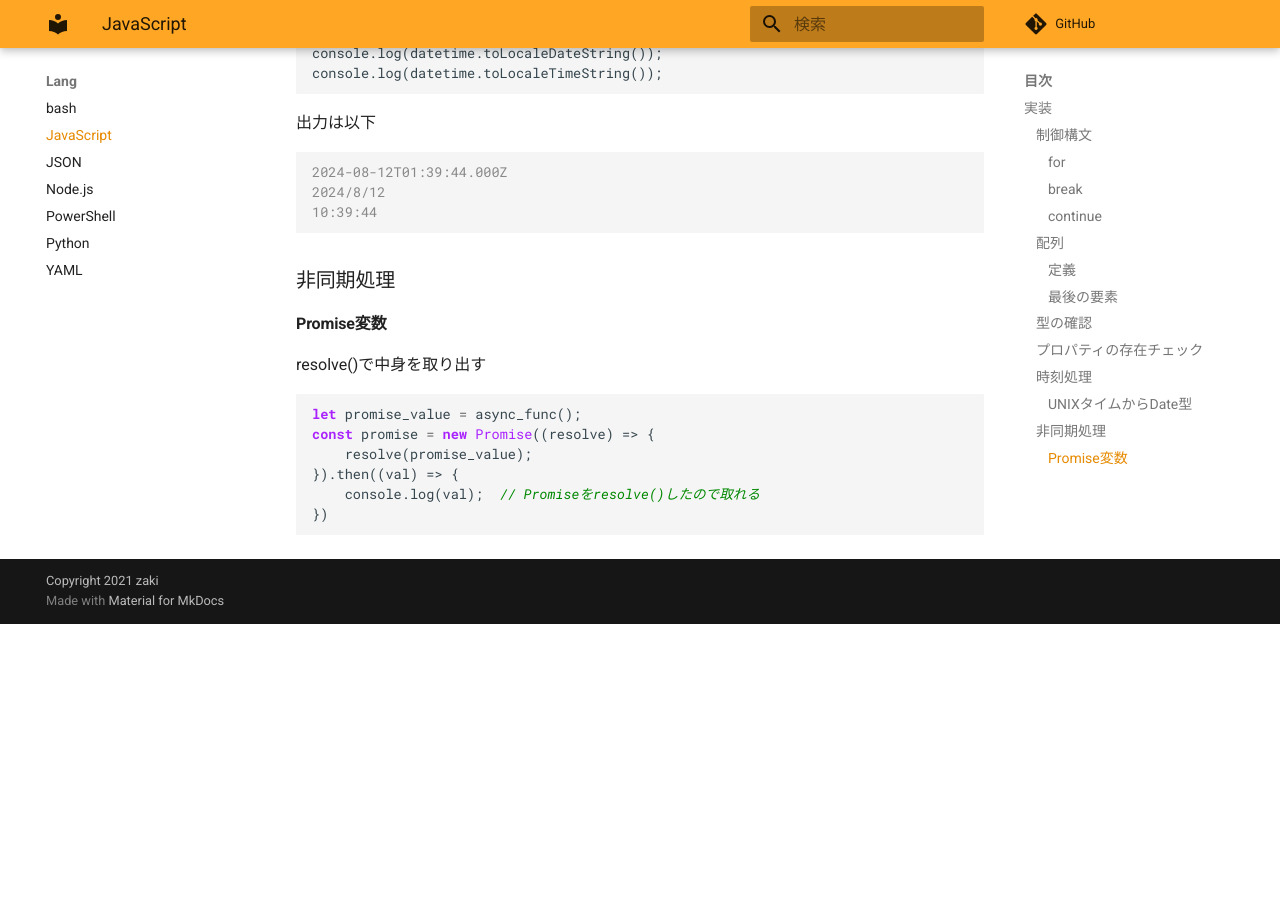
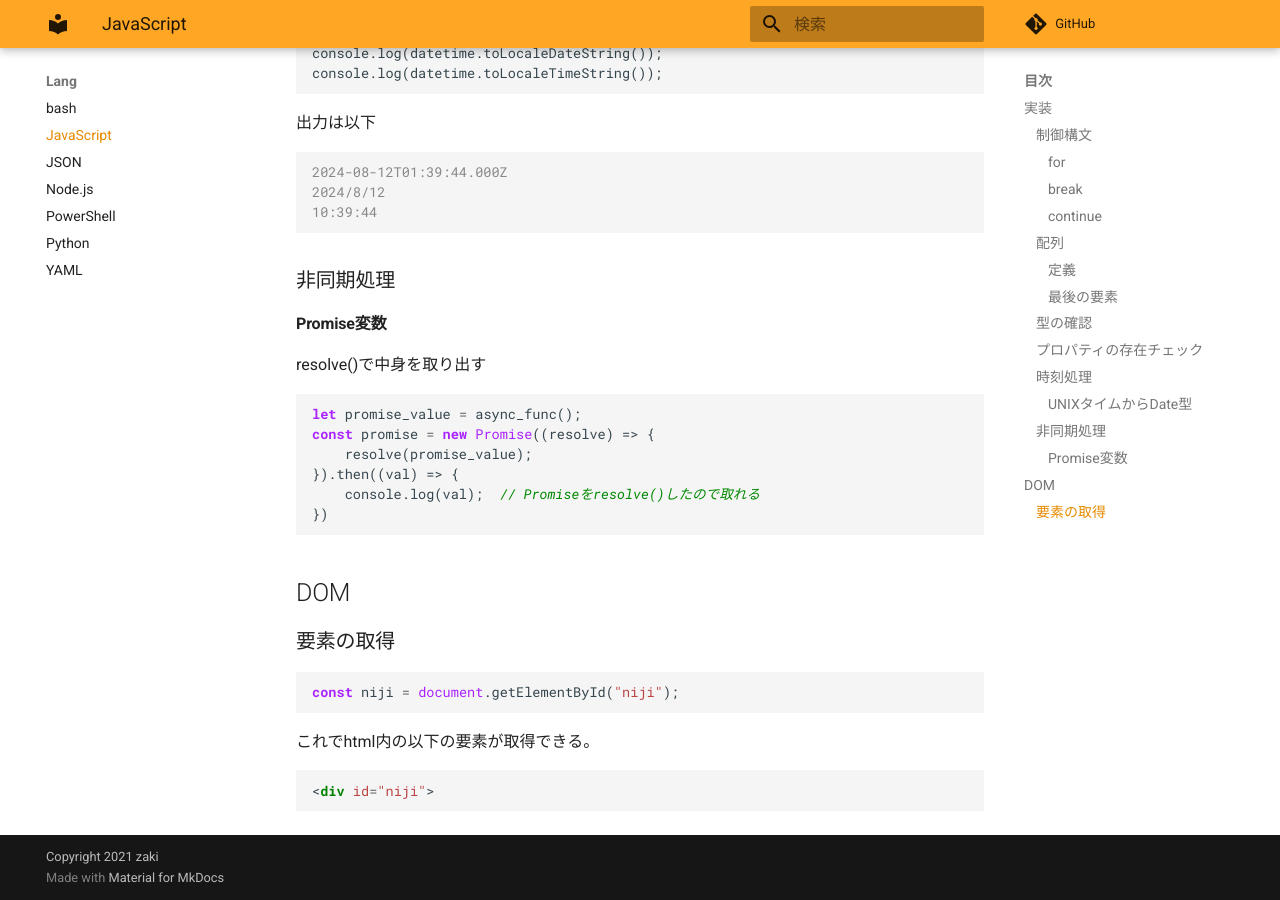
Before and after one commit to zaki-lknr/docs, an MkDocs documentation site: the page built from docs/lang/js.md, in a window 1280 px wide and 900 px high, scrolled down 1904 px. Built offline with MkDocs 1.6.1 and Material for MkDocs 9.7.7, drawn with Linux system fonts in a browser that asks for light colours; comment, search, counter and statistics services are not loaded; before the commit the page ends 2528 px from its top, so only the background shows below that.

Commit message:
add: lang/js: dom

````diff
--- a/docs/lang/js.md
+++ b/docs/lang/js.md
@@ -113,3 +113,17 @@ const promise = new Promise((resolve) => {
     console.log(val);  // Promiseをresolve()したので取れる
 })
 ```
+
+## DOM
+
+### 要素の取得
+
+```javascript
+const niji = document.getElementById("niji");
+```
+
+これでhtml内の以下の要素が取得できる。
+
+```html
+<div id="niji">
+```
````
